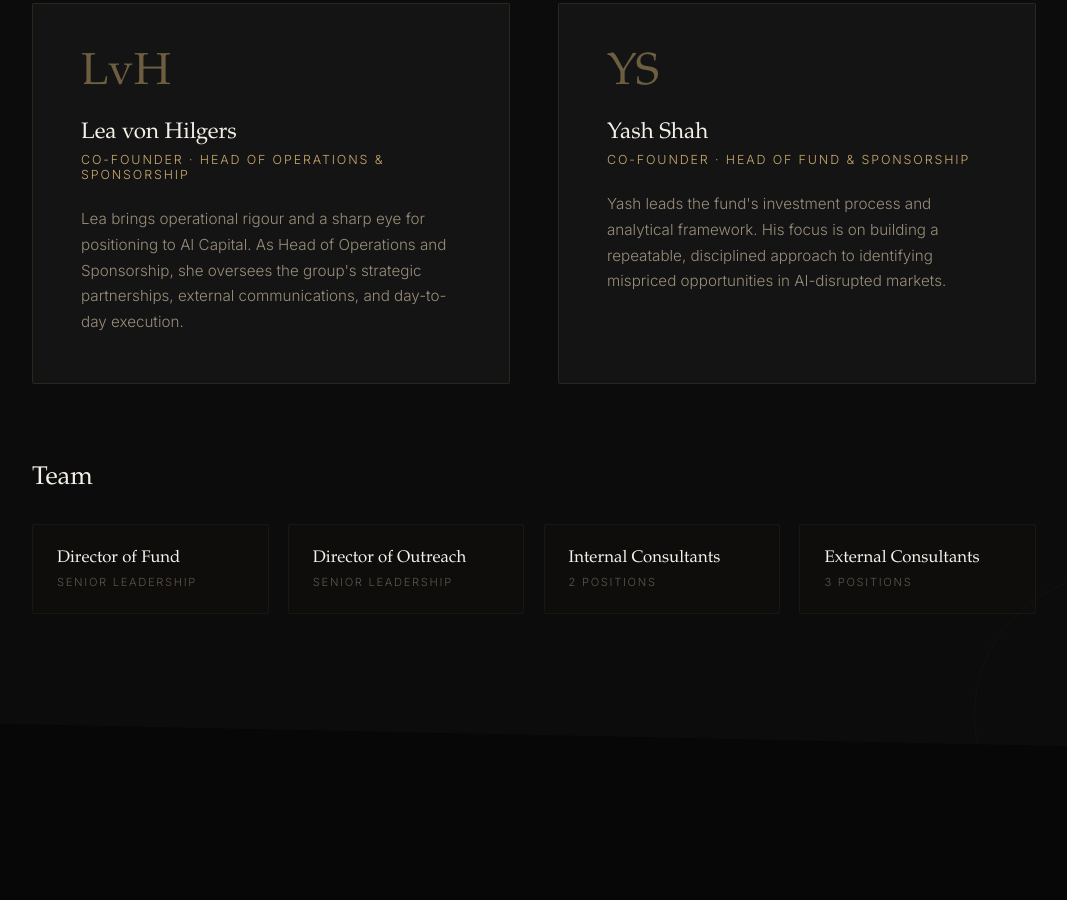
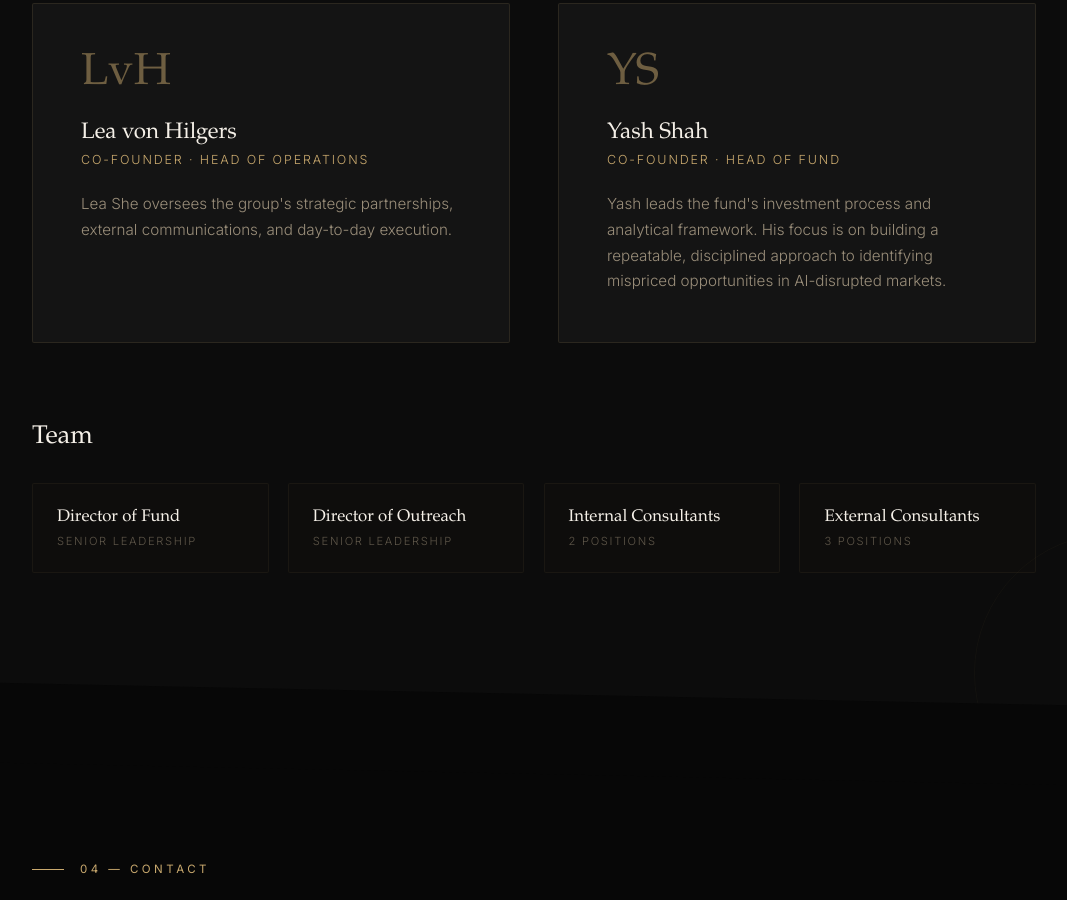
Before and after one commit to aicapitaloutreach/aicapitaloutreach.github.io, a plain HTML site: page index.html in a window 1280 px wide. Shown: the part 4003-4903 px from the top of the page, without its empty margins (106-1173 px from the left). Drawn offline with Linux system fonts and the light colour scheme.

Commit message:
Update index.html

```diff
--- a/index.html
+++ b/index.html
@@ -595,13 +595,13 @@ footer p{font-size:.7rem;letter-spacing:.2em;text-transform:uppercase;color:var(
       <div class="founder-card reveal-scale reveal-delay-2" data-tilt>
         <div class="founder-initials">LvH</div>
         <h3>Lea von Hilgers</h3>
-        <span class="founder-role">Co-Founder &middot; Head of Operations & Sponsorship</span>
-        <p>Lea brings operational rigour and a sharp eye for positioning to AI Capital. As Head of Operations and Sponsorship, she oversees the group's strategic partnerships, external communications, and day-to-day execution.</p>
+        <span class="founder-role">Co-Founder &middot; Head of Operations </span>
+        <p>Lea She oversees the group's strategic partnerships, external communications, and day-to-day execution.</p>
       </div>
       <div class="founder-card reveal-scale reveal-delay-3" data-tilt>
         <div class="founder-initials">YS</div>
         <h3>Yash Shah</h3>
-        <span class="founder-role">Co-Founder &middot; Head of Fund & Sponsorship</span>
+        <span class="founder-role">Co-Founder &middot; Head of Fund </span>
         <p>Yash leads the fund's investment process and analytical framework. His focus is on building a repeatable, disciplined approach to identifying mispriced opportunities in AI-disrupted markets.</p>
       </div>
     </div>
```
